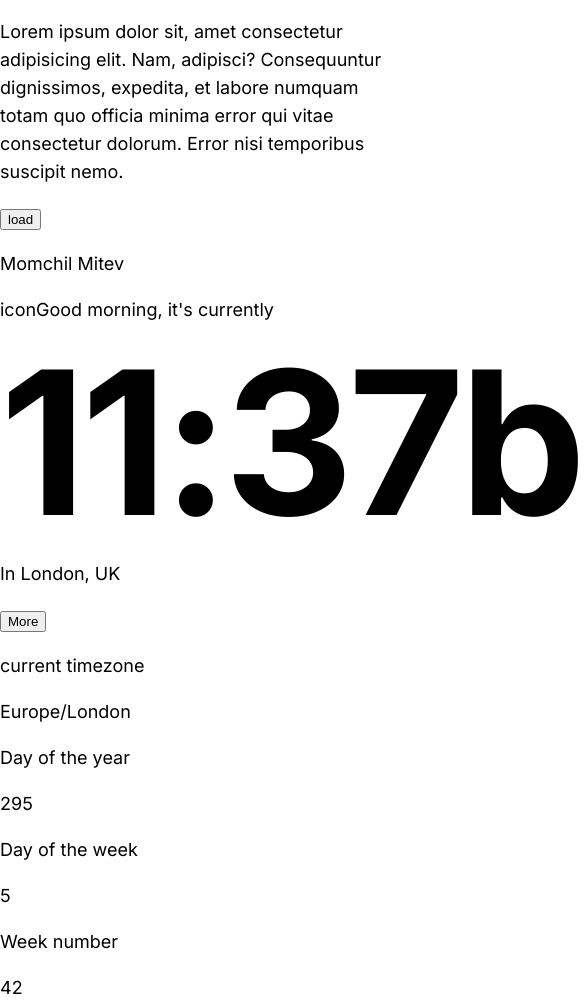
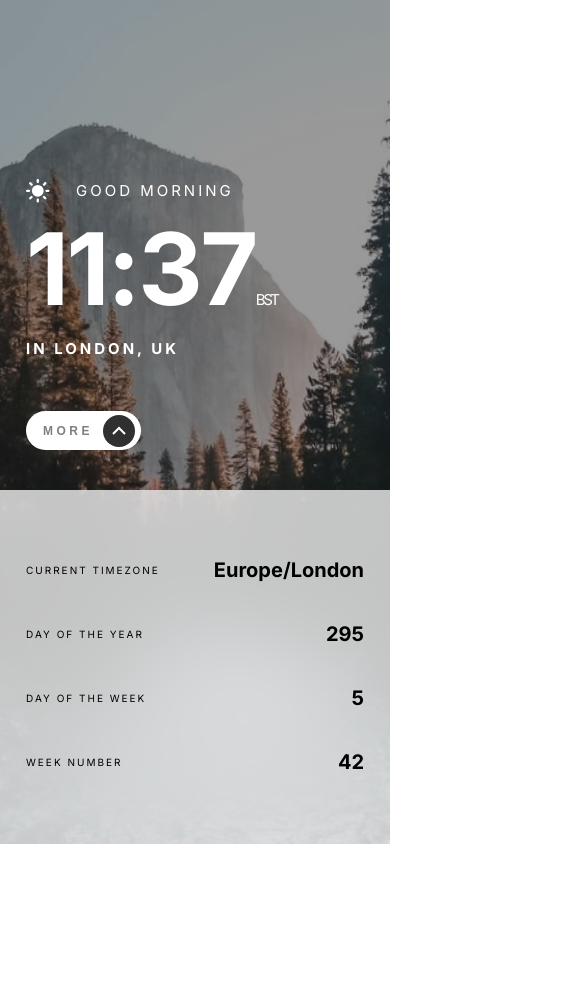
Before and after one commit to momchilmitev/clock-app, a React app: page / in a window 390 px wide. Shown: the top 1005 px of the page, 585 px wide, since content can reach past the window. After the commit the page ends 844 px from the top, so only its background shows below. Built offline with nearby package versions, Linux system fonts and the light colour scheme.

Commit message:
added styles for the day mode in mobile version and toggle functionality for the info section

```diff
--- a/src/components/App/App.js
+++ b/src/components/App/App.js
@@ -1,19 +1,28 @@
 import './App.scss';
+import { useState } from 'react';
 import Quote from '../Quote/Quote';
 import Time from '../Time/Time';
 import Button from '../Button/Button';
 
 function App() {
+  const [open, setOpen] = useState(false);
+
+  const openClass = open ? 'app' : 'app app--open';
+
+  const toggleInfo = () => {
+    setOpen(!open);
+  };
+
   return (
-    <div className="app">
-      <section className="clock__container">
+    <div className={openClass}>
+      <section className="clock">
         <Quote />
         <section className="clock__action">
           <Time />
-          <Button />
+          <Button toggleInfo={toggleInfo} />
         </section>
       </section>
-      <section className="info__container">
+      <section className="info">
         <section className="info__section--left">
           <article className="info__detail">
             <p className="info__title">current timezone</p>
--- a/src/components/App/App.scss
+++ b/src/components/App/App.scss
@@ -0,0 +1,73 @@
+.app {
+  height: 100vh;
+  display: flex;
+  flex-direction: column;
+  background-image: linear-gradient(
+      to left,
+      rgba(0, 0, 0, 0.4),
+      rgba(0, 0, 0, 0.4)
+    ),
+    url('../../assets/images/mobile/bg-image-daytime.jpg');
+  background-repeat: no-repeat;
+  background-position: center;
+  background-size: 100% 100%;
+
+  &--open {
+    .clock {
+      height: 60%;
+      justify-content: flex-end;
+    }
+
+    .btn--primary > span {
+      transform: rotate(360deg);
+    }
+
+    .quote {
+      display: none;
+    }
+
+    .info {
+      display: flex;
+      flex-direction: column;
+      height: 40%;
+      background: rgba(255, 255, 255, 0.75);
+      backdrop-filter: blur(40.7742px);
+      color: var(--black);
+      padding: 48px 26px 0 26px;
+
+      &__detail {
+        display: flex;
+        justify-content: space-between;
+        align-items: center;
+      }
+
+      &__title {
+        font-style: normal;
+        font-weight: normal;
+        font-size: 10px;
+        line-height: 28px;
+        letter-spacing: 2px;
+        text-transform: uppercase;
+      }
+
+      &__value {
+        font-style: normal;
+        font-weight: bold;
+        font-size: 20px;
+        line-height: 24px;
+      }
+    }
+  }
+}
+
+.clock {
+  display: flex;
+  flex-direction: column;
+  justify-content: space-between;
+  height: 100%;
+  padding: 31px 26px 0 26px;
+}
+
+.info {
+  display: none;
+}
--- a/src/components/Button/Button.js
+++ b/src/components/Button/Button.js
@@ -1,7 +1,11 @@
 import './Button.scss';
 
-const Button = () => {
-  return <button className="btn--primary">More</button>;
+const Button = ({ toggleInfo }) => {
+  return (
+    <button onClick={toggleInfo} className="btn--primary">
+      More <span></span>
+    </button>
+  );
 };
 
 export default Button;
--- a/src/components/Button/Button.scss
+++ b/src/components/Button/Button.scss
@@ -0,0 +1,32 @@
+.btn--primary {
+  display: flex;
+  justify-content: space-between;
+  align-items: center;
+  margin-top: 48px;
+  margin-bottom: 40px;
+  padding-left: 17px;
+  width: 115px;
+  height: 39px;
+  border: none;
+  outline: none;
+  background-color: var(--white);
+  border-radius: 28px;
+  font-style: normal;
+  font-weight: bold;
+  font-size: 12px;
+  line-height: 14px;
+  letter-spacing: 3.5px;
+  text-transform: uppercase;
+  color: rgba($color: #000000, $alpha: 0.5);
+
+  & > span {
+    display: inline-block;
+    width: 32px;
+    height: 32px;
+    border-radius: 50%;
+    background-color: var(--dark-gray);
+    background-image: url('../../assets/icons/icon-arrow-up.svg');
+    background-position: center;
+    transform: rotate(180deg);
+  }
+}
--- a/src/components/Quote/Quote.js
+++ b/src/components/Quote/Quote.js
@@ -2,7 +2,7 @@ import './Quote.scss';
 
 const Quote = () => {
   return (
-    <section className="quote__container">
+    <section className="quote">
       <div className="quote__action">
         <p className="quote__content">
           Lorem ipsum dolor sit, amet consectetur adipisicing elit. Nam,
@@ -10,7 +10,7 @@ const Quote = () => {
           quo officia minima error qui vitae consectetur dolorum. Error nisi
           temporibus suscipit nemo.
         </p>
-        <button className="btn--load">load</button>
+        <span className="btn--load"></span>
       </div>
       <p className="quote__author">Momchil Mitev</p>
     </section>
--- a/src/components/Quote/Quote.scss
+++ b/src/components/Quote/Quote.scss
@@ -0,0 +1,24 @@
+.quote {
+  &__content {
+    width: 90%;
+    margin: 0;
+    font-style: normal;
+    font-weight: normal;
+    font-size: 12px;
+    line-height: 22px;
+  }
+
+  &__action {
+    display: flex;
+    justify-content: space-between;
+  }
+}
+
+.btn--load {
+  display: inline-block;
+  background-image: url('../../assets/icons/icon-refresh.svg');
+  background-repeat: no-repeat;
+  background-position: center;
+  width: 17px;
+  height: 17px;
+}
--- a/src/components/Time/Time.js
+++ b/src/components/Time/Time.js
@@ -1,10 +1,13 @@
 import './Time.scss';
+import sun from '../../assets/icons/icon-sun.svg';
+import moon from '../../assets/icons/icon-moon.svg';
 
 const Time = () => {
   return (
-    <section className="time__container">
+    <section className="time">
       <p className="time__title">
-        <span className="time__icon">icon</span>Good morning
+        <img src={sun} className="time__icon" alt="time icon" />
+        Good morning
         <span className="time__title--second">, it's currently</span>
       </p>
       <h1 className="time__value">
--- a/src/components/Time/Time.scss
+++ b/src/components/Time/Time.scss
@@ -0,0 +1,46 @@
+.time {
+  &__value {
+    margin: 16px 0;
+    font-size: 100px;
+    line-height: 100px;
+    letter-spacing: -2.5px;
+  }
+
+  &__type {
+    font-size: 15px;
+    line-height: 28px;
+    font-weight: 400;
+    text-transform: uppercase;
+  }
+
+  &__icon {
+    display: inline-block;
+    width: 24px;
+    height: 24px;
+    margin-right: 26px;
+  }
+
+  &__title {
+    margin: 0;
+    display: flex;
+    align-items: center;
+    font-weight: normal;
+    font-size: 15px;
+    line-height: 25px;
+    letter-spacing: 3px;
+    text-transform: uppercase;
+
+    &--second {
+      display: none;
+    }
+  }
+
+  &__location {
+    margin: 0;
+    font-weight: bold;
+    font-size: 15px;
+    line-height: 28px;
+    letter-spacing: 3px;
+    text-transform: uppercase;
+  }
+}
--- a/src/index.scss
+++ b/src/index.scss
@@ -15,7 +15,7 @@ body {
   font-weight: 400;
   font-size: 18px;
   line-height: 28px;
-  // color: var(--white);
+  color: var(--white);
 }
 
 h1,
```
Also changed, not shown: src/assets/images/desktop/bg-image-daytime.jpg (renamed from public/images/desktop/bg-image-daytime.jpg), src/assets/images/desktop/bg-image-nighttime.jpg (renamed from public/images/desktop/bg-image-nighttime.jpg), src/assets/images/mobile/bg-image-daytime.jpg (renamed from public/images/mobile/bg-image-daytime.jpg), src/assets/images/mobile/bg-image-nighttime.jpg (renamed from public/images/mobile/bg-image-nighttime.jpg), src/assets/images/tablet/bg-image-daytime.jpg (renamed from public/images/tablet/bg-image-daytime.jpg), src/assets/images/tablet/bg-image-nighttime.jpg (renamed from public/images/tablet/bg-image-nighttime.jpg).
